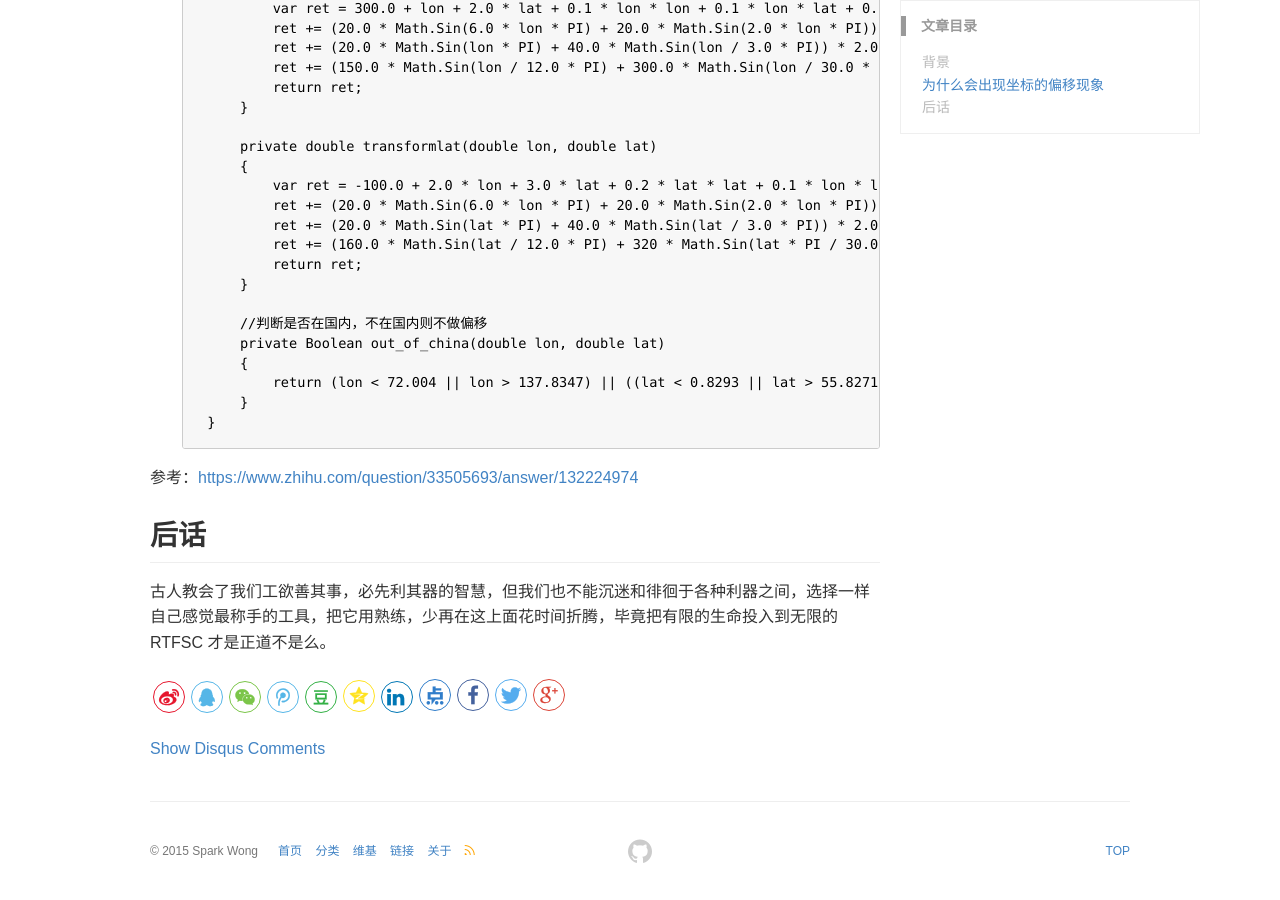
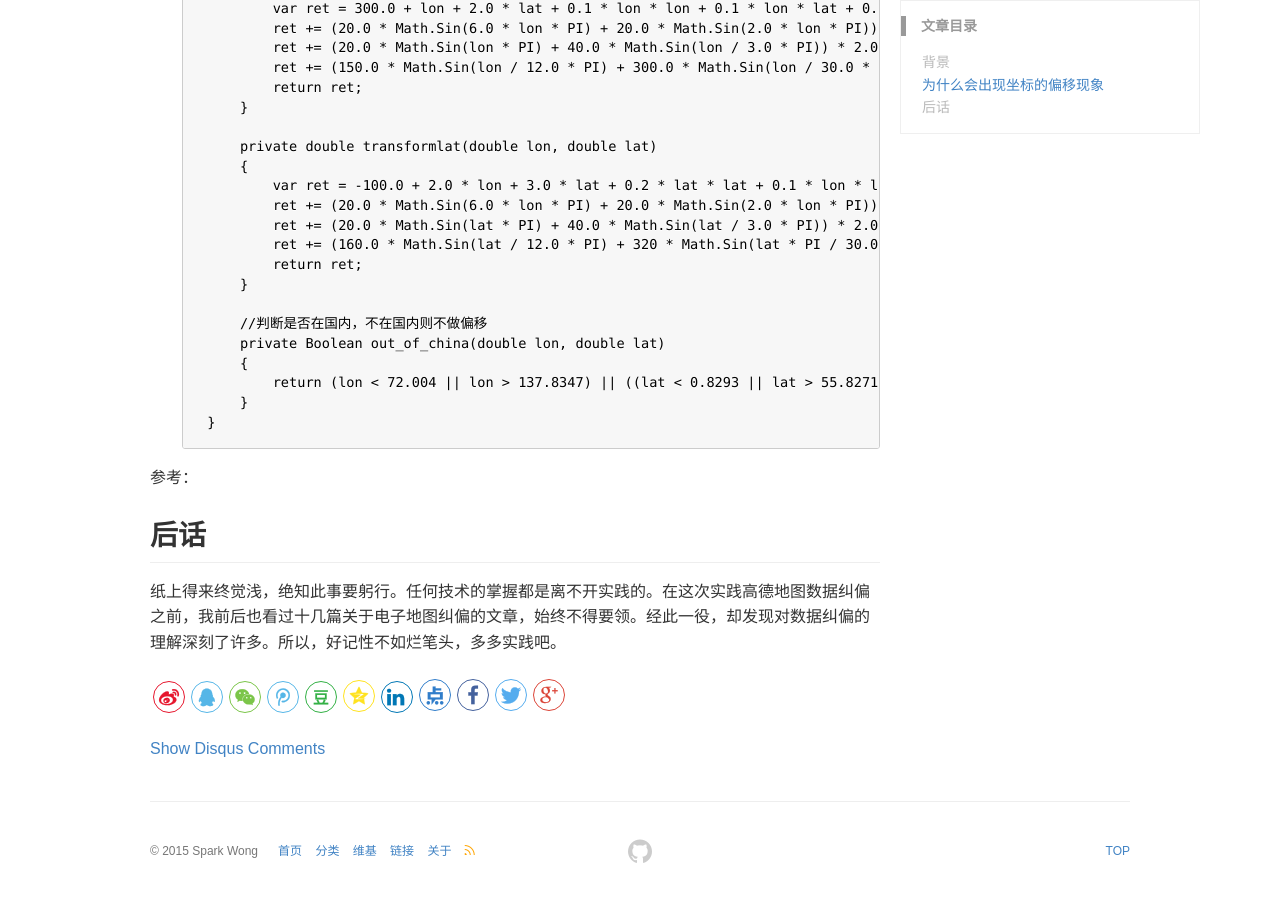
Before and after one commit to WongSpark/wongspark.github.io, a Jekyll site: the page built from _posts/2016-12-14-chinese-digital-map-correct.md, in a window 1280 px wide and 900 px high, scrolled down 6119 px. Built offline with Jekyll 4.4.1, drawn with Linux system fonts in a browser that asks for light colours; comment, search, counter and statistics services are not loaded.

Commit message:
地图纠偏实践内容增补

````diff
--- a/_posts/2016-12-14-chinese-digital-map-correct.md
+++ b/_posts/2016-12-14-chinese-digital-map-correct.md
@@ -265,8 +265,8 @@ keywords: WGS84, GCJ02 ,polygon shp
     }
    ```
 
-参考：<https://www.zhihu.com/question/33505693/answer/132224974>
+参考：
 
 ## 后话
 
-古人教会了我们工欲善其事，必先利其器的智慧，但我们也不能沉迷和徘徊于各种利器之间，选择一样自己感觉最称手的工具，把它用熟练，少再在这上面花时间折腾，毕竟把有限的生命投入到无限的 RTFSC 才是正道不是么。
+纸上得来终觉浅，绝知此事要躬行。任何技术的掌握都是离不开实践的。在这次实践高德地图数据纠偏之前，我前后也看过十几篇关于电子地图纠偏的文章，始终不得要领。经此一役，却发现对数据纠偏的理解深刻了许多。所以，好记性不如烂笔头，多多实践吧。
````
